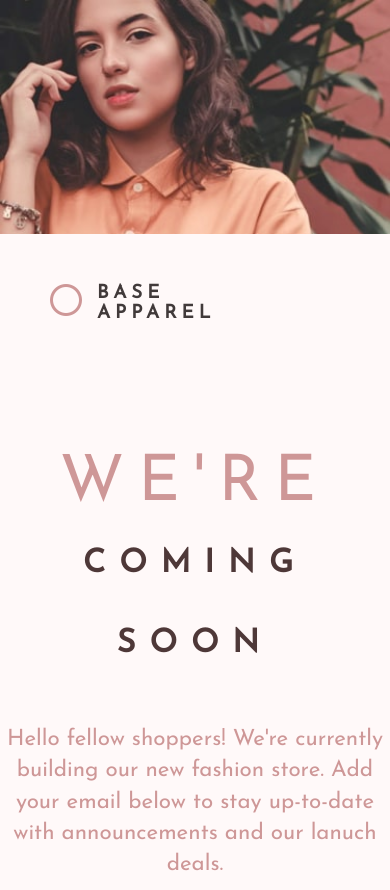
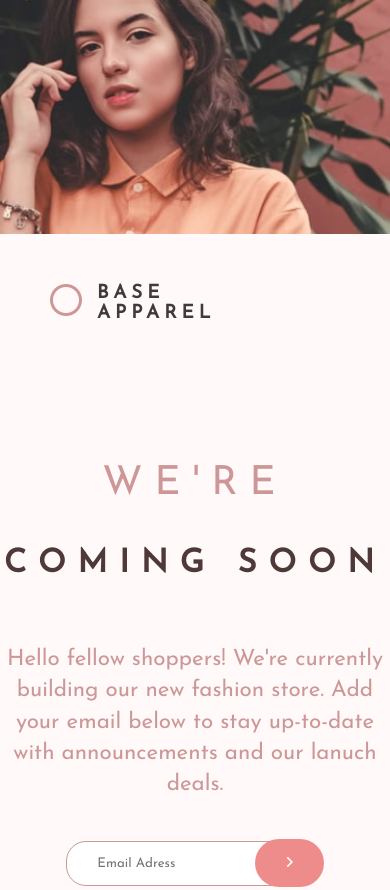
Before and after one commit to sumyat-aung/base-apparel-coming-soon, a plain HTML site: page index.html in a window 390 px wide. Shown: the top 890 px of the page. Drawn offline with Linux system fonts and the light colour scheme.

Commit message:
2nd commit

```diff
--- a/css/style.css
+++ b/css/style.css
@@ -134,9 +134,11 @@
     padding-left: 120px;
     padding-top: 50px;
   }
+
   .title {
     margin-top: 70px;
   }
+
   .title h1,
   .title .pink {
     letter-spacing: 14px;
@@ -149,11 +151,33 @@
   .content {
     padding-left: 80px;
   }
+
+  .title .pink {
+    letter-spacing: 12px;
+    font-size: 3rem;
+  }
+
+  .title h1 {
+    letter-spacing: 12px;
+    font-size: 3rem;
+  }
 }
 
 @media all and (max-width: 1100px) {
   .content {
     padding-left: 40px;
+  }
+  .title .pink {
+    letter-spacing: 12px;
+    font-size: 2.5rem;
+  }
+
+  .title h1 {
+    letter-spacing: 12px;
+    font-size: 2.5rem;
+  }
+  .title {
+    margin-top: 40px;
   }
 }
 
```
